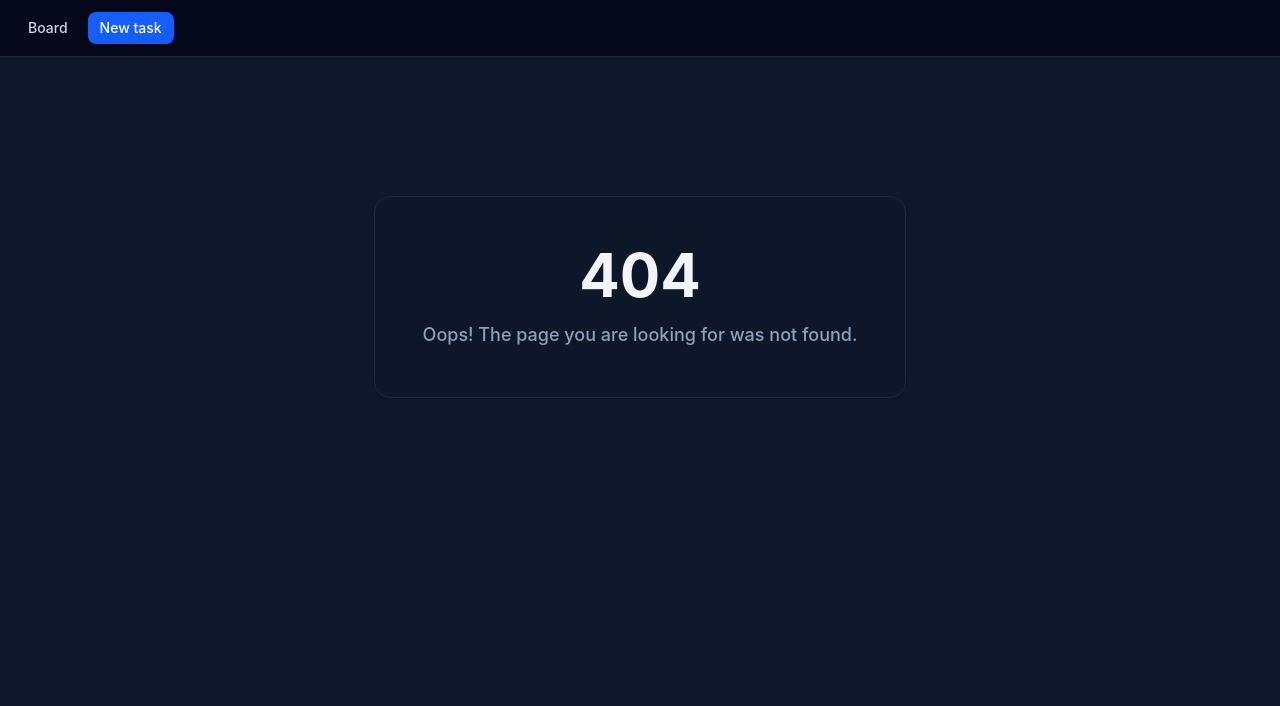
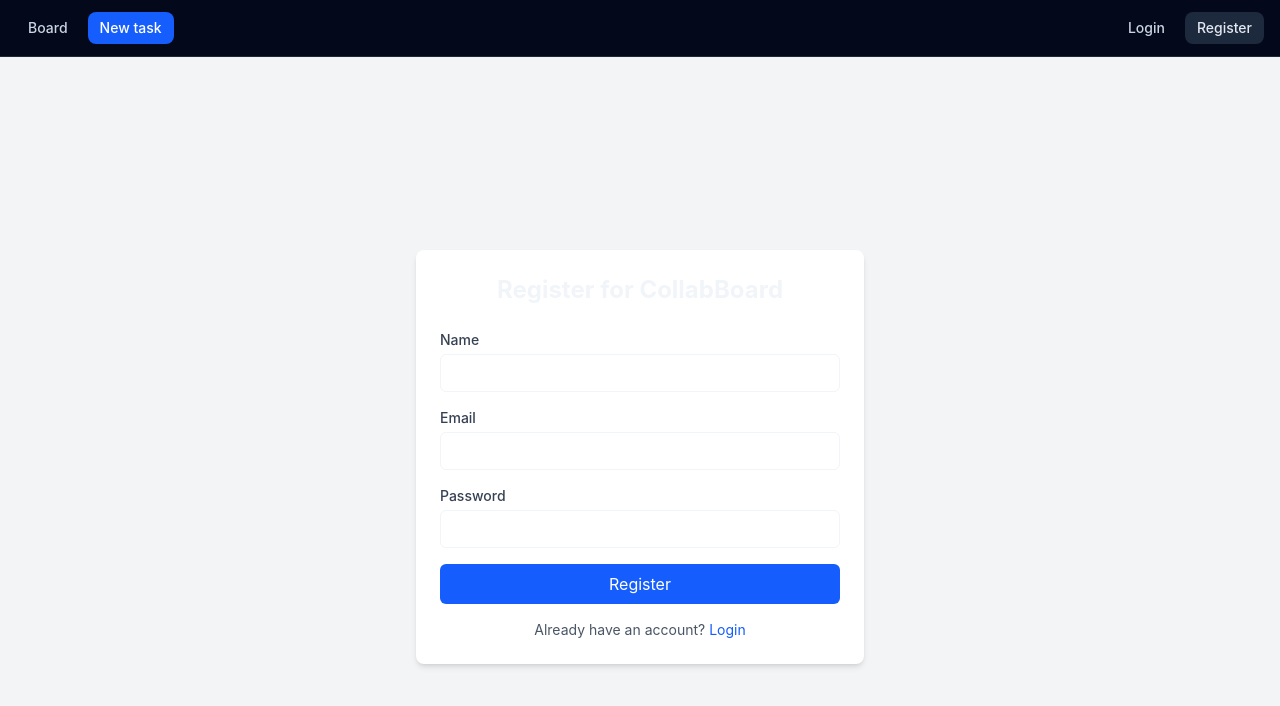
Before and after one commit to dwainXDL/collab-board, a React (Vite) app in the folder client/: page /register in a window 1280 px wide. Before the commit this address had no page. Shown: the top 706 px of the page. Built offline with nearby package versions, Linux system fonts and the light colour scheme.

Commit message:
feat: add auth ui

```diff
--- a/client/src/App.jsx
+++ b/client/src/App.jsx
@@ -1,37 +1,59 @@
 import { BrowserRouter, Routes, Route, Link } from "react-router-dom";
 import { TasksProvider } from "./context/TasksProvider";
+import { AuthProvider } from "./context/AuthContext";
 import BoardPage from "./pages/BoardPage";
 import NewTaskPage from "./pages/NewTaskPage";
 import TaskDetailPage from "./pages/TaskDetailPage";
 import NotFoundPage from "./pages/NotFoundPage";
+import LoginPage from "./pages/LoginPage";
+import RegisterPage from "./pages/RegisterPage";
 
 export default function App() {
   return (
+    <AuthProvider>
       <TasksProvider>
         <BrowserRouter>
           <nav className="sticky top-0 z-10 border-b border-slate-800 bg-slate-950/80 backdrop-blur">
             <div className="max-w-7xl mx-auto px-4 py-3 flex items-center gap-2">
               <Link
                 to="/"
-              className="px-3 py-1.5 rounded-lg text-sm font-medium text-slate-300 hover:bg-slate-800 hover:text-slate-100 transition-colors"
+                className="px-3 py-1.5 rounded-lg text-sm font-medium text-slate-300 hover:bg-slate-800 hover:text-white transition-colors"
               >
                 Board
               </Link>
               <Link
                 to="/tasks/new"
-              className="px-3 py-1.5 rounded-lg text-sm font-medium bg-blue-600 text-white hover:bg-blue-700 transition-colors"
+                className="px-3 py-1.5 rounded-lg text-sm font-medium bg-blue-600 text-white hover:bg-blue-500 transition-colors"
               >
                 New task
               </Link>
+              <div className="ml-auto flex items-center gap-2">
+                <Link
+                  to="/login"
+                  className="px-3 py-1.5 rounded-lg text-sm font-medium text-slate-300 hover:bg-slate-800 hover:text-white transition-colors"
+                >
+                  Login
+                </Link>
+                <Link
+                  to="/register"
+                  className="px-3 py-1.5 rounded-lg text-sm font-medium bg-slate-800 text-slate-200 hover:bg-slate-700 transition-colors"
+                >
+                  Register
+                </Link>
+              </div>
             </div>
           </nav>
+
           <Routes>
             <Route path="/" element={<BoardPage />} />
             <Route path="/tasks/new" element={<NewTaskPage />} />
             <Route path="/tasks/:id" element={<TaskDetailPage />} />
+            <Route path="/login" element={<LoginPage />} />
+            <Route path="/register" element={<RegisterPage />} />
             <Route path="*" element={<NotFoundPage />} />
           </Routes>
         </BrowserRouter>
       </TasksProvider>
+    </AuthProvider>
   );
 }
--- /dev/null
+++ b/client/src/api/auth.js
@@ -0,0 +1,25 @@
+export async function loginApi(credentials) {
+  const response = await fetch('/api/auth/login', {
+    method: 'POST',
+    headers: { 'Content-Type': 'application/json' },
+    body: JSON.stringify(credentials),
+  });
+  if (!response.ok) {
+    const errorData = await response.json();
+    throw new Error(errorData.message || 'Login failed');
+  }
+  return response.json();
+}
+
+export async function registerApi(userData) {
+  const response = await fetch('/api/auth/register', {
+    method: 'POST',
+    headers: { 'Content-Type': 'application/json' },
+    body: JSON.stringify(userData),
+  });
+  if (!response.ok) {
+    const errorData = await response.json();
+    throw new Error(errorData.message || 'Registration failed');
+  }
+  return response.json();
+}
--- /dev/null
+++ b/client/src/context/AuthContext.jsx
@@ -0,0 +1,39 @@
+import { createContext, useContext, useState, useEffect } from 'react';
+
+const AuthContext = createContext(null);
+
+export function AuthProvider({ children }) {
+  const [user, setUser] = useState(() => {
+    const savedUser = localStorage.getItem('user');
+    return savedUser ? JSON.parse(savedUser) : null;
+  });
+  const [token, setToken] = useState(() => localStorage.getItem('token') || null);
+
+  const login = (userData, userToken) => {
+    setUser(userData);
+    setToken(userToken);
+    localStorage.setItem('user', JSON.stringify(userData));
+    localStorage.setItem('token', userToken);
+  };
+
+  const logout = () => {
+    setUser(null);
+    setToken(null);
+    localStorage.removeItem('user');
+    localStorage.removeItem('token');
+  };
+
+  useEffect(() => {
+    const handleAuthExpired = () => logout();
+    window.addEventListener('auth:expired', handleAuthExpired);
+    return () => window.removeEventListener('auth:expired', handleAuthExpired);
+  }, []);
+
+  return (
+    <AuthContext.Provider value={{ user, token, login, logout }}>
+      {children}
+    </AuthContext.Provider>
+  );
+}
+
+export const useAuth = () => useContext(AuthContext);
--- /dev/null
+++ b/client/src/pages/LoginPage.jsx
@@ -0,0 +1,83 @@
+import { useState } from 'react';
+import { useNavigate, Link } from 'react-router-dom';
+import { loginApi } from '../api/auth';
+import { useAuth } from '../context/AuthContext';
+
+export default function LoginPage() {
+  const [email, setEmail] = useState('');
+  const [password, setPassword] = useState('');
+  const [error, setError] = useState('');
+  const [loading, setLoading] = useState(false);
+
+  const { login } = useAuth();
+  const navigate = useNavigate();
+
+  const handleSubmit = async (e) => {
+    e.preventDefault();
+    setError('');
+    setLoading(true);
+
+    try {
+      const data = await loginApi({ email, password });
+      login(data.user, data.token);
+      navigate('/');
+    } catch (err) {
+      setError(err.message || 'Login failed');
+    } finally {
+      setLoading(false);
+    }
+  };
+
+  return (
+    <div className="flex min-h-screen items-center justify-center bg-gray-100 p-4">
+      <div className="w-full max-w-md rounded-lg bg-white p-6 shadow-md">
+        <h2 className="mb-6 text-center text-2xl font-bold">Login to CollabBoard</h2>
+
+        {error && (
+          <div className="mb-4 rounded bg-red-100 p-2 text-sm text-red-600">
+            {error}
+          </div>
+        )}
+
+        <form onSubmit={handleSubmit} className="space-y-4">
+          <div>
+            <label className="block text-sm font-medium text-gray-700">Email</label>
+            <input
+              type="email"
+              required
+              value={email}
+              onChange={(e) => setEmail(e.target.value)}
+              className="mt-1 w-full rounded-md border p-2 text-sm focus:outline-none focus:ring-2 focus:ring-blue-500"
+            />
+          </div>
+
+          <div>
+            <label className="block text-sm font-medium text-gray-700">Password</label>
+            <input
+              type="password"
+              required
+              value={password}
+              onChange={(e) => setPassword(e.target.value)}
+              className="mt-1 w-full rounded-md border p-2 text-sm focus:outline-none focus:ring-2 focus:ring-blue-500"
+            />
+          </div>
+
+          <button
+            type="submit"
+            disabled={loading}
+            className="w-full rounded-md bg-blue-600 py-2 text-white hover:bg-blue-700 disabled:opacity-50"
+          >
+            {loading ? 'Logging in...' : 'Login'}
+          </button>
+        </form>
+
+        <p className="mt-4 text-center text-sm text-gray-600">
+          Don't have an account?{' '}
+          <Link to="/register" className="text-blue-600 hover:underline">
+            Register
+          </Link>
+        </p>
+      </div>
+    </div>
+  );
+}
--- /dev/null
+++ b/client/src/pages/RegisterPage.jsx
@@ -0,0 +1,95 @@
+import { useState } from 'react';
+import { useNavigate, Link } from 'react-router-dom';
+import { registerApi } from '../api/auth';
+import { useAuth } from '../context/AuthContext';
+
+export default function RegisterPage() {
+  const [name, setName] = useState('');
+  const [email, setEmail] = useState('');
+  const [password, setPassword] = useState('');
+  const [error, setError] = useState('');
+  const [loading, setLoading] = useState(false);
+
+  const { login } = useAuth();
+  const navigate = useNavigate();
+
+  const handleSubmit = async (e) => {
+    e.preventDefault();
+    setError('');
+    setLoading(true);
+
+    try {
+      const data = await registerApi({ name, email, password });
+      login(data.user, data.token);
+      navigate('/');
+    } catch (err) {
+      setError(err.message || 'Registration failed');
+    } finally {
+      setLoading(false);
+    }
+  };
+
+  return (
+    <div className="flex min-h-screen items-center justify-center bg-gray-100 p-4">
+      <div className="w-full max-w-md rounded-lg bg-white p-6 shadow-md">
+        <h2 className="mb-6 text-center text-2xl font-bold">Register for CollabBoard</h2>
+
+        {error && (
+          <div className="mb-4 rounded bg-red-100 p-2 text-sm text-red-600">
+            {error}
+          </div>
+        )}
+
+        <form onSubmit={handleSubmit} className="space-y-4">
+          <div>
+            <label className="block text-sm font-medium text-gray-700">Name</label>
+            <input
+              type="text"
+              required
+              value={name}
+              onChange={(e) => setName(e.target.value)}
+              className="mt-1 w-full rounded-md border p-2 text-sm focus:outline-none focus:ring-2 focus:ring-blue-500"
+            />
+          </div>
+
+          <div>
+            <label className="block text-sm font-medium text-gray-700">Email</label>
+            <input
+              type="email"
+              required
+              value={email}
+              onChange={(e) => setEmail(e.target.value)}
+              className="mt-1 w-full rounded-md border p-2 text-sm focus:outline-none focus:ring-2 focus:ring-blue-500"
+            />
+          </div>
+
+          <div>
+            <label className="block text-sm font-medium text-gray-700">Password</label>
+            <input
+              type="password"
+              required
+              value={password}
+              onChange={(e) => setPassword(e.target.value)}
+              className="mt-1 w-full rounded-md border p-2 text-sm focus:outline-none focus:ring-2 focus:ring-blue-500"
+            />
+          </div>
+
+          <button
+            type="submit"
+            disabled={loading}
+            className="w-full rounded-md bg-blue-600 py-2 text-white hover:bg-blue-700 disabled:opacity-50"
+          >
+            {loading ? 'Creating account...' : 'Register'}
+          </button>
+        </form>
+
+        <p className="mt-4 text-center text-sm text-gray-600">
+          Already have an account?{' '}
+          <Link to="/login" className="text-blue-600 hover:underline">
+            Login
+          </Link>
+        </p>
+      </div>
+    </div>
+  );
+}
```
Lines whose indentation alone changed are shown as unchanged.
